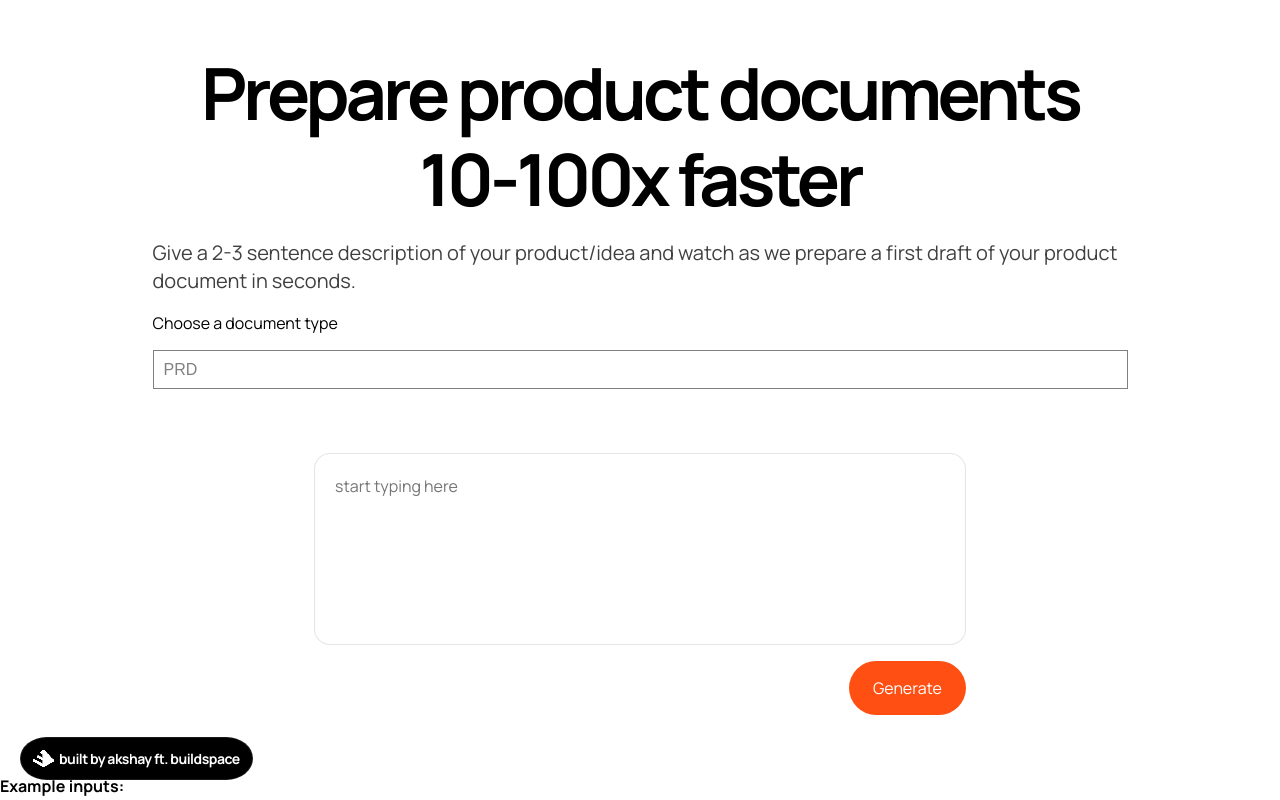
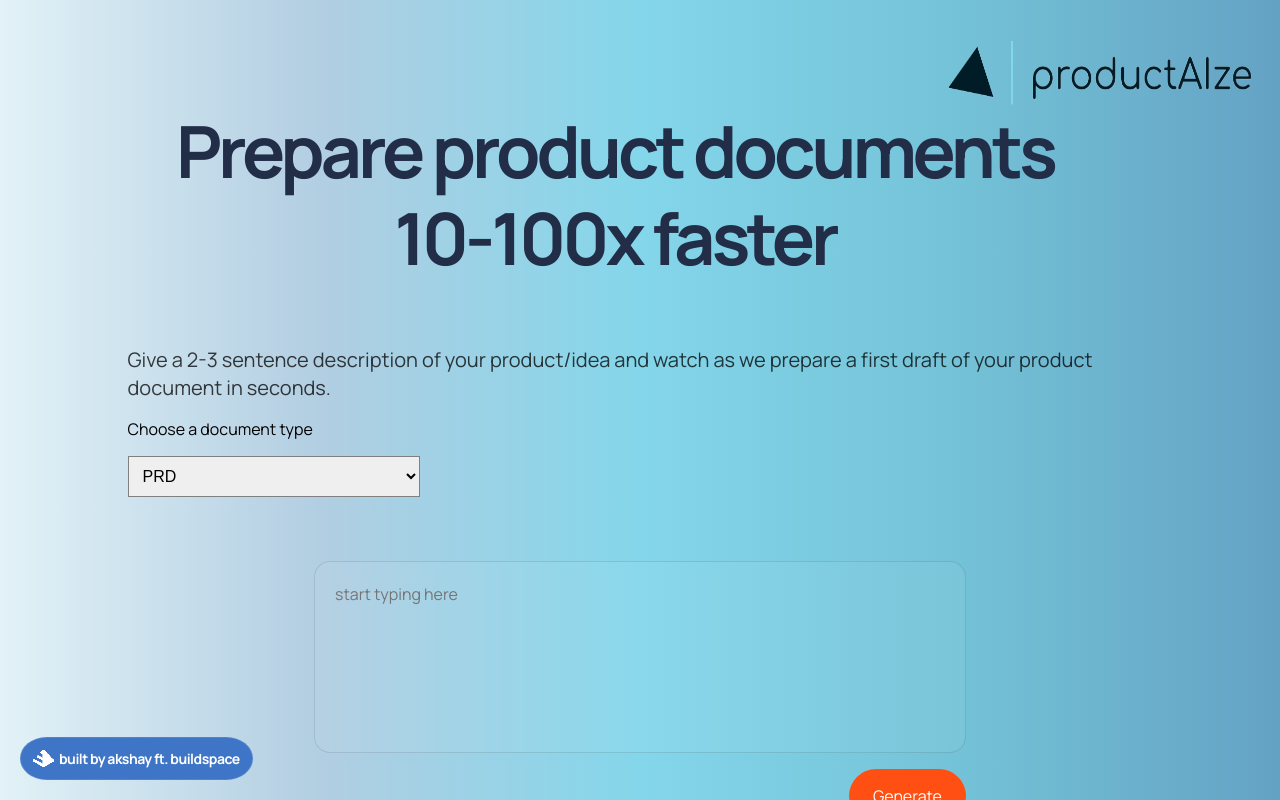
Before and after one commit to akshayvkt/productAIze, a Next.js app: page / in a window 1280 px wide. Built offline with nearby package versions, Linux system fonts and the light colour scheme.

Commit message:
updated css of page and added logo

```diff
--- a/pages/api/generate.js
+++ b/pages/api/generate.js
@@ -14,11 +14,11 @@ You are an expert product manager who generates top-tier product documents based
 
 const generateAction = async (req, res) => {
   // Run first prompt
-  console.log(`API: ${basePromptPrefix}${req.body.userInput}. \n Write me ${req.body.docType}.`)
+  console.log(`API: ${basePromptPrefix}${req.body.userInput}. \n Write a ${req.body.docType} based on the above description.`)
 
   const baseCompletion = await openai.createCompletion({
     model: 'text-davinci-003',
-    prompt: `${basePromptPrefix}${req.body.userInput}. \n Write me ${req.body.docType}`,
+    prompt: `${basePromptPrefix}${req.body.userInput}. \n Write me a ${req.body.docType} based on the above description`,
     temperature: 0.5,
     max_tokens: 2500,
   });
--- a/pages/index.js
+++ b/pages/index.js
@@ -2,6 +2,7 @@ import { useState } from 'react';
 import Head from 'next/head';
 import Image from 'next/image';
 import buildspaceLogo from '../assets/buildspace-logo.png';
+import productaizeLogo from '../assets/productAIze.png';
 
 const Home = () => {
   const [userInput, setUserInput] = useState('');
@@ -43,6 +44,9 @@ const Home = () => {
       <Head>
         <title>productAIze</title>
       </Head>
+      <div className='logo-container'>
+      <Image src={productaizeLogo} alt="productAIze logo" />
+      </div>
       <div className="container">
         <div className="header">
           <div className="header-title">
@@ -54,9 +58,9 @@ const Home = () => {
               <p> Choose a document type</p>
               {/* Bind the onChange handler to the dropdown menu */}
               <select id='doc-type-select' onChange = {onDocTypeChanged}>
-                <option value="PRD">PRD</option>
+                <option value="Products Requirement Document">PRD</option>
                 <option value="PR/FAQ">PR/FAQ</option>
-                <option value="Jira ticket">Jira tickets</option>
+                <option value="Jira ticket(s)">Jira tickets</option>
                 <option value="Implementation plan">Implementation plan</option>
                 <option value='blank'></option>
               </select>
--- a/pages/styles.css
+++ b/pages/styles.css
@@ -10,7 +10,7 @@ body {
     display: flex;
     place-content: center flex-start;
     align-items: center;
-    background-color: rgb(255, 255, 255);
+    background: linear-gradient(to right, #e2f2f7, #b2cee2, #84d6ea, #74c2d7, #64a2c4);
     flex-flow: column nowrap;
     gap: 10px;
     height: 100vh;
@@ -18,6 +18,14 @@ body {
     padding: 0px;
     position: relative;
 }
+
+.logo-container img {
+    position: absolute;
+    top: 0px;
+    right: 0px;
+    max-width: 350px;
+    max-height: 150px;
+  }
 
 .container {
     display: flex;
@@ -40,19 +48,18 @@ body {
     flex-direction: column;
     width: 100%;
     align-items: center;
-    color: rgb(0, 0, 0)
+    color: rgb(0, 0, 0);
+    margin-right: 50px;
 }
 
 
 #doc-type-select {
-    background-color: white;
     border: 1px solid gray;
     font-size: 16px;
     font-family: sans-serif;
-    appearance: none;
+    /* appearance: none ; */
     padding: 10px;
-    width: 100%;
-    color: gray;
+    width: 30%;
   }
 
 #doc-type-select:focus {
@@ -63,6 +70,7 @@ body {
 .header-title {
     display: flex;
     gap: 12px;
+    color:rgb(34, 45, 72)
 }
 
 .header-title h1 {
@@ -72,7 +80,7 @@ body {
     letter-spacing: -4px;
     line-height: 1.2em;
     text-align: center;
-    margin: 0;
+    margin:
 }
 
 .header-subtitle h2 {
@@ -83,12 +91,13 @@ body {
     color: rgba(0, 0, 0, 0.75);
 }
 
-.header-examples h3 {
+.header-examples  {
     font-size: 15px;
     font-style: normal;
     font-weight: 400;
     line-height: 1.4em;
     color: rgba(0, 0, 0, 0.75);
+    margin-bottom: 50px;
 }
 
 .prompt-container {
@@ -250,9 +259,9 @@ textarea {
     border-right-width: 1px;
     border-style: solid;
     border-top-width: 1px;
-    background-color: rgb(0, 0, 0);
+    background-color: rgb(62, 117, 198);
     border-radius: 54.3478% / 238.095%;
-    filter: grayscale(1);
+    filter: grayscale(0);
     transform: none;
     transform-origin: 50% 50% 0px;
     font-size: 14px;
@@ -274,7 +283,7 @@ textarea {
     height: 17px;
     image-rendering: pixelated;
     flex-shrink: 0;
-    fill: black;
+    fill: rgb(0, 0, 0);
     color: black;
     transform: none;
     transform-origin: 50% 50% 0px;
```
Also changed, not shown: assets/productAIze.png (added).
